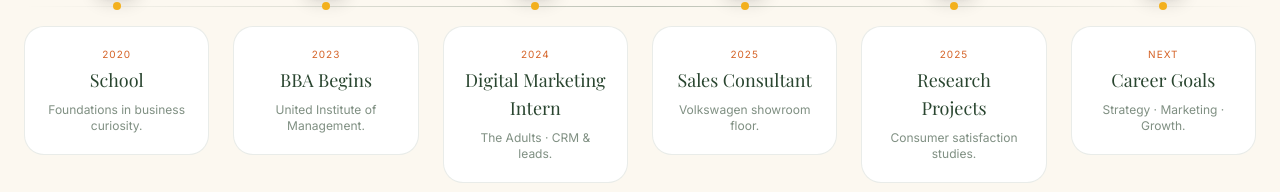
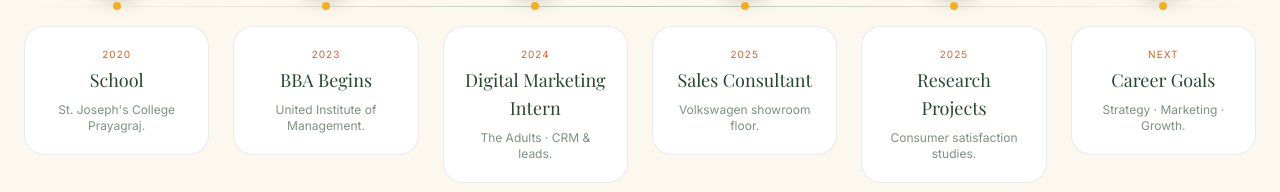
Before and after one commit to Bhamini04/Shivansh-Portfolio, a React (Vite) app: page / in a window 1280 px wide. Shown: the part 2200-2392 px from the top of the page. Built offline with nearby package versions, Linux system fonts and the light colour scheme; a web font is replaced by a local one.

Commit message:
school name changed

```diff
--- a/src/components/portfolio/Sections.tsx
+++ b/src/components/portfolio/Sections.tsx
@@ -112,7 +112,7 @@ export function About() {
 /* ============ JOURNEY ============ */
 export function Journey() {
   const steps = [
-    { year: "2020", title: "School", desc: "Foundations in business curiosity." , Icon: Cap},
+    { year: "2020", title: "School", desc: "St. Joseph's College Prayagraj." , Icon: Cap},
     { year: "2023", title: "BBA Begins", desc: "United Institute of Management.", Icon: GraduationCap },
     { year: "2024", title: "Digital Marketing Intern", desc: "The Adults · CRM & leads.", Icon: Megaphone },
     { year: "2025", title: "Sales Consultant", desc: "Volkswagen showroom floor.", Icon: Car },
```
Also changed, not shown: 2 other files (tests, documents, lock files or other folders).
